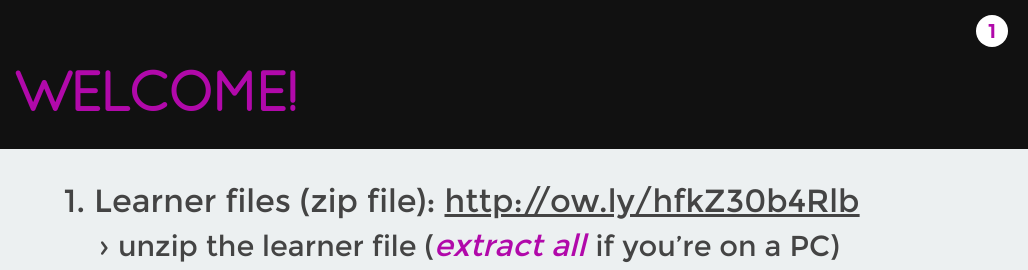
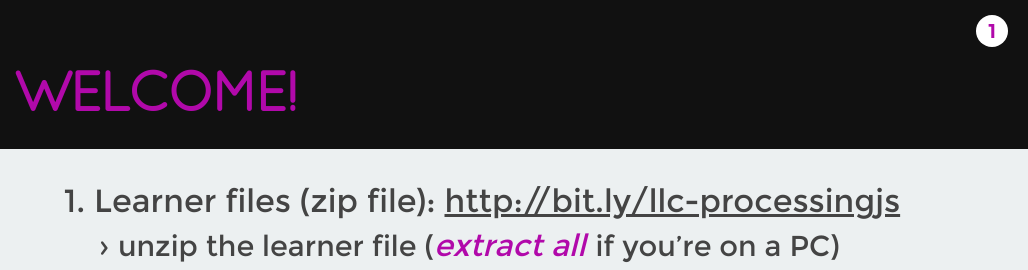
Before and after one commit to canadalearningcode/llc-data-viz-with-processingjs, a plain HTML site: page slides.html in a window 1280 px wide. Shown: the top 270 px of the page, 252-1280 px from the left. Drawn offline with Linux system fonts and the light colour scheme.

Commit message:
updated bitly link

```diff
--- a/slides.html
+++ b/slides.html
@@ -29,7 +29,7 @@
 
         <h2>Download<br> & Install</h2>
         <ol class="downloads">
-          <li>Learner files (zip file): <a href="https://github.com/ladieslearningcode/llc-data-viz-with-processingjs/archive/master.zip">http://ow.ly/hfkZ30b4Rlb</a>
+          <li>Learner files (zip file): <a href="https://github.com/ladieslearningcode/llc-data-viz-with-processingjs/archive/master.zip">http://bit.ly/llc-processingjs</a>
             <ul>
               <li>unzip the learner file (<em>extract all</em> if you’re on a PC)</li>
               <li>open <em>slides.html</em> in the browser to view the slides</li>
```
